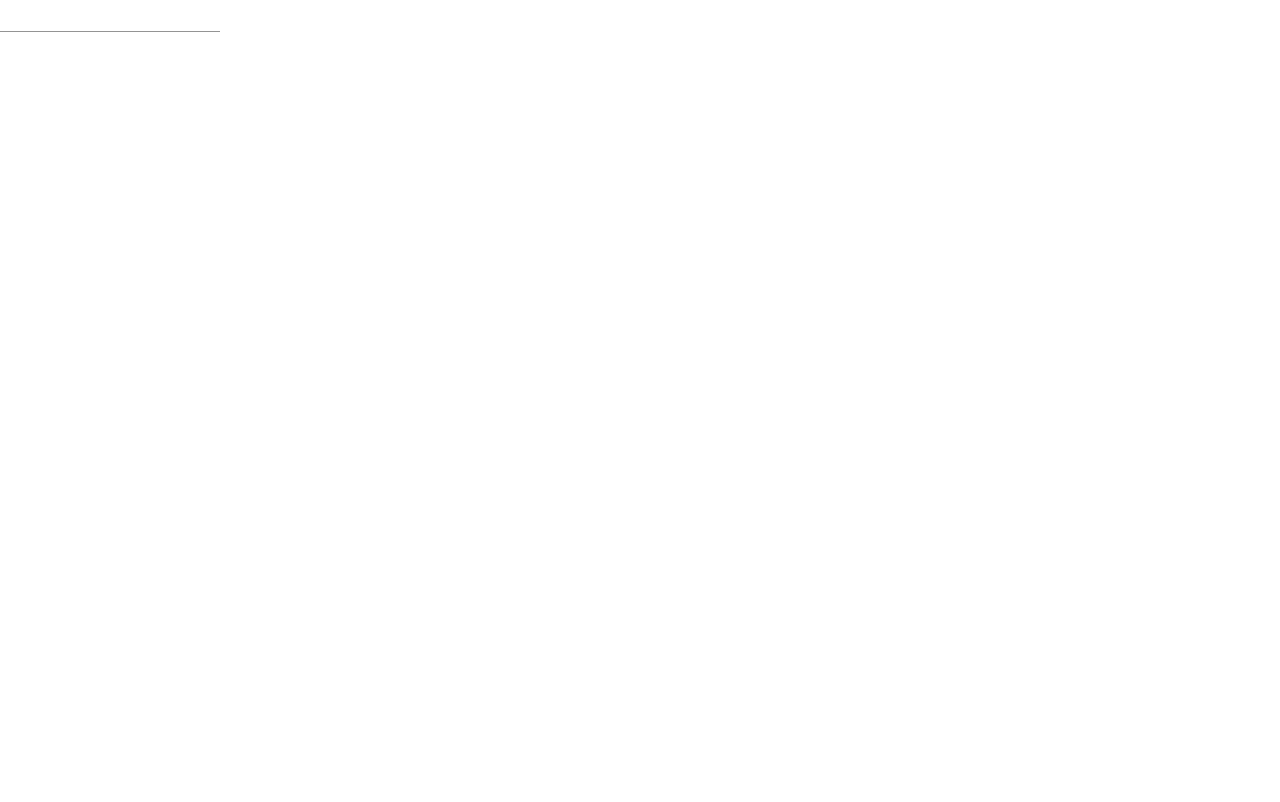
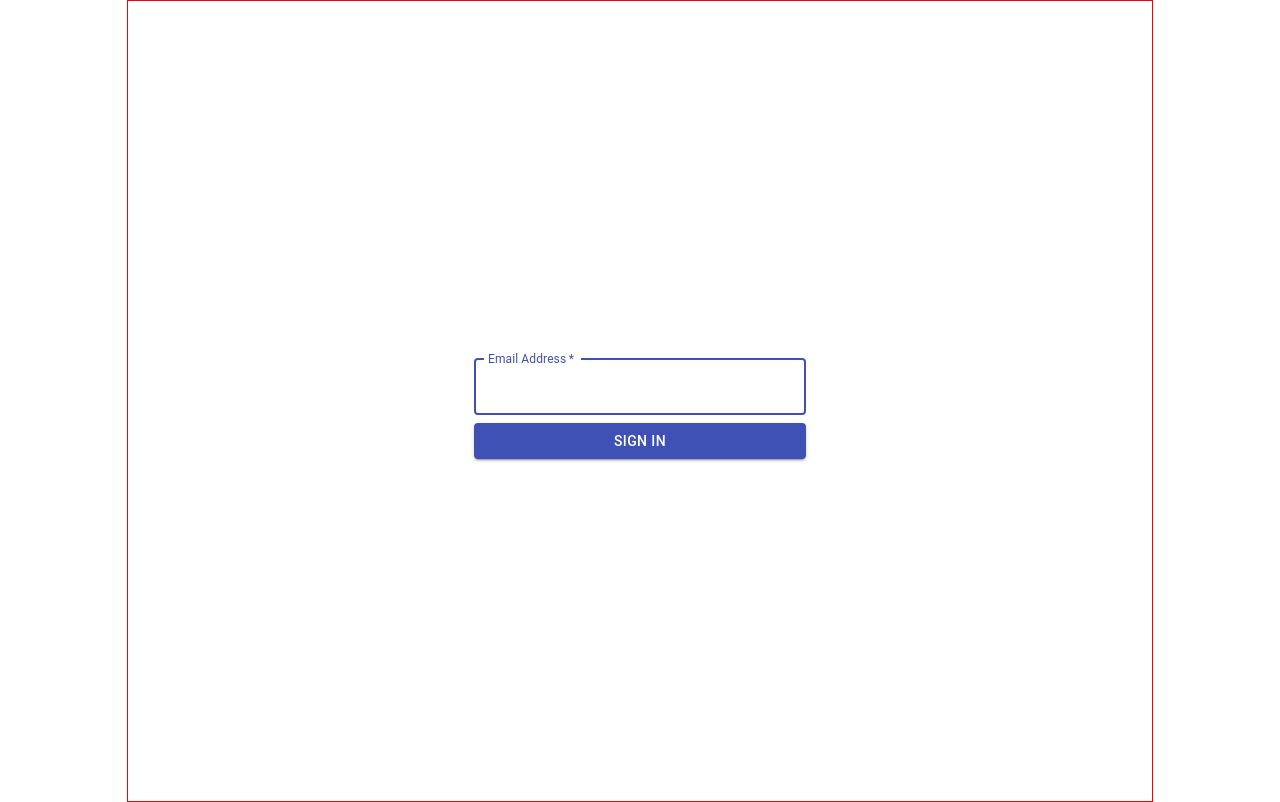
Before and after one commit to lazarspasic96/user-app, a React (Create React App) app: page /#/login in a window 1280 px wide. Built offline with nearby package versions, Linux system fonts and the light colour scheme.

Commit message:
Add form for login

```diff
--- a/package.json
+++ b/package.json
@@ -16,6 +16,7 @@
     "formik": "^2.2.5",
     "react": "^17.0.1",
     "react-dom": "^17.0.1",
+    "react-hook-form": "^6.11.1",
     "react-router-dom": "^5.2.0",
     "react-scripts": "4.0.0",
     "typescript": "^4.0.3",
--- a/src/containers/Auth/Auth.tsx
+++ b/src/containers/Auth/Auth.tsx
@@ -1,22 +1,57 @@
-import * as React from 'react'
-import { TextField } from '@material-ui/core';
-
-
+import * as React from "react";
+import Button from "@material-ui/core/Button";
+import TextField from "@material-ui/core/TextField";
+import { useForm } from "react-hook-form";
+import { makeStyles } from "@material-ui/core/styles";
+import classes from "*.module.css";
 
 interface Props {
-    onSubmit: () => void;
+  onSubmit: () => void;
 }
 
+const useStyles = makeStyles({
+  authPage: {
+    margin: "0 auto",
+    width: '80%',
+    height: '100vh',
+    display: "flex",
+    flexDirection: "column",
+    alignItems: "center",
+    justifyContent: "center",
+    border: "1px solid red",
+  },
+});
 
 const Auth: React.FC<Props> = () => {
-return (
-    <TextField />
-)
-}
+  const { register, handleSubmit } = useForm();
+  const classes = useStyles();
 
+  return (
+    <section className={classes.authPage}>
+      <form className={""} noValidate>
+        <TextField
+          variant="outlined"
+          margin="normal"
+          required
+          fullWidth
+          id="email"
+          label="Email Address"
+          name="email"
+          autoComplete="email"
+          autoFocus
+        />
+        <Button
+          type="submit"
+          fullWidth
+          variant="contained"
+          color="primary"
+          className={""}
+        >
+          Sign In
+        </Button>
+      </form>
+    </section>
+  );
+};
 
-
-
-
-
-export default Auth
+export default Auth;
```
Also changed, not shown: 1 other file (tests, documents, lock files or other folders).
